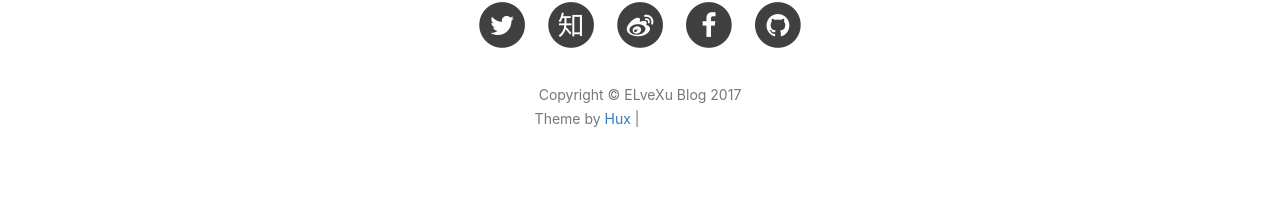
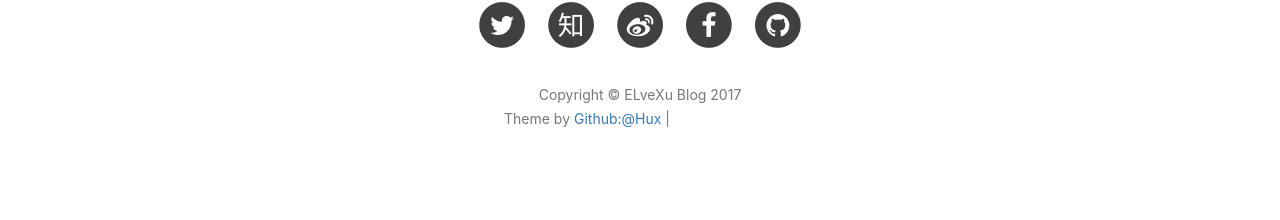
Before and after one commit to misselvexu/misselvexu.github.io, a Jekyll site: the page built from index.html, in a window 1280 px wide. Shown: the part 1181-1401 px from the top of the page. Built offline with Jekyll 4.4.1, drawn with Linux system fonts in a browser that asks for light colours; nearby versions of some CDN libraries; the list of posts is cut into pages by our own code; comment, search, counter and statistics services are not loaded; grey boxes are pictures that could not be loaded.

Commit message:
first upgrade page

```diff
--- a/_includes/footer.html
+++ b/_includes/footer.html
@@ -82,7 +82,7 @@
                 <p class="copyright text-muted">
                     Copyright &copy; {{ site.title }} {{ site.time | date: '%Y' }}
                     <br>
-                    Theme by <a href="http://huangxuan.me">Hux</a> |
+                    Theme by <a href="http://github.com">Github:@Hux</a> |
                     <iframe
                         style="margin-left: 2px; margin-bottom:-5px;"
                         frameborder="0" scrolling="0" width="100px" height="20px"
```
